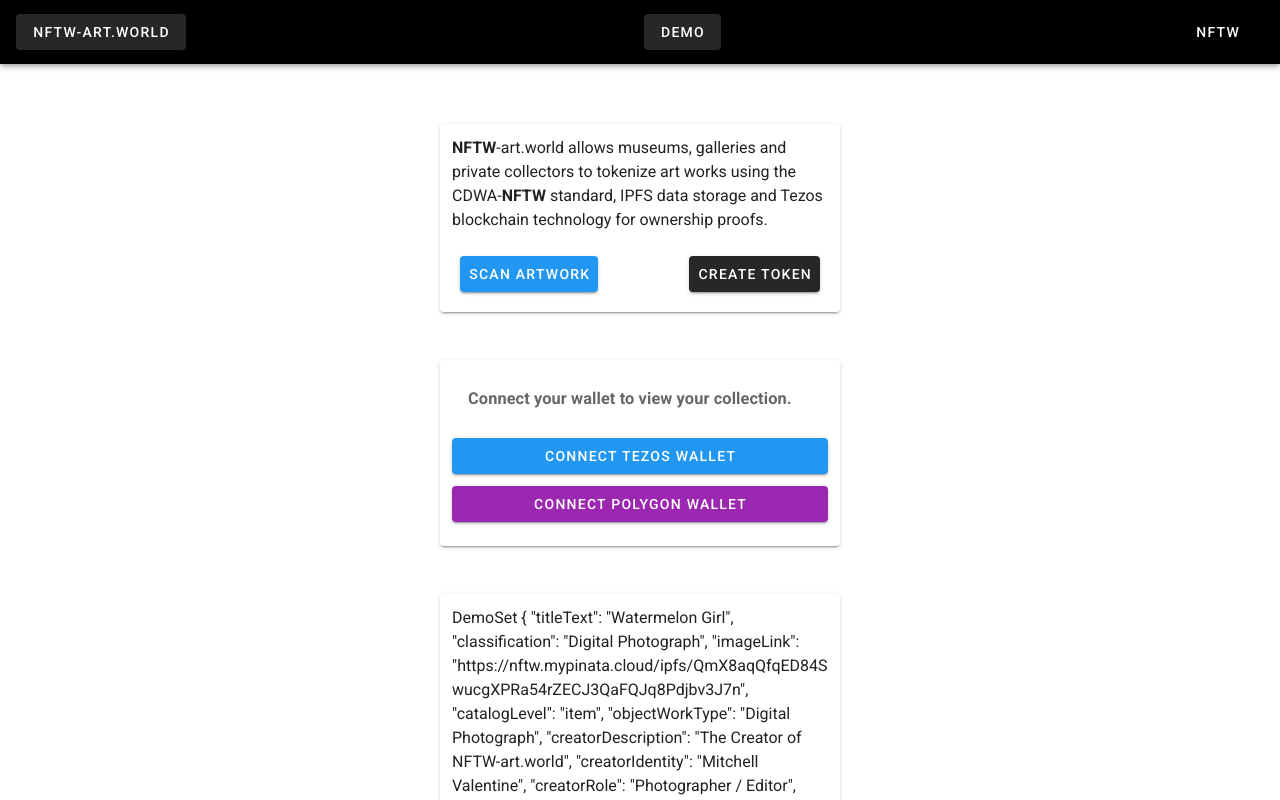
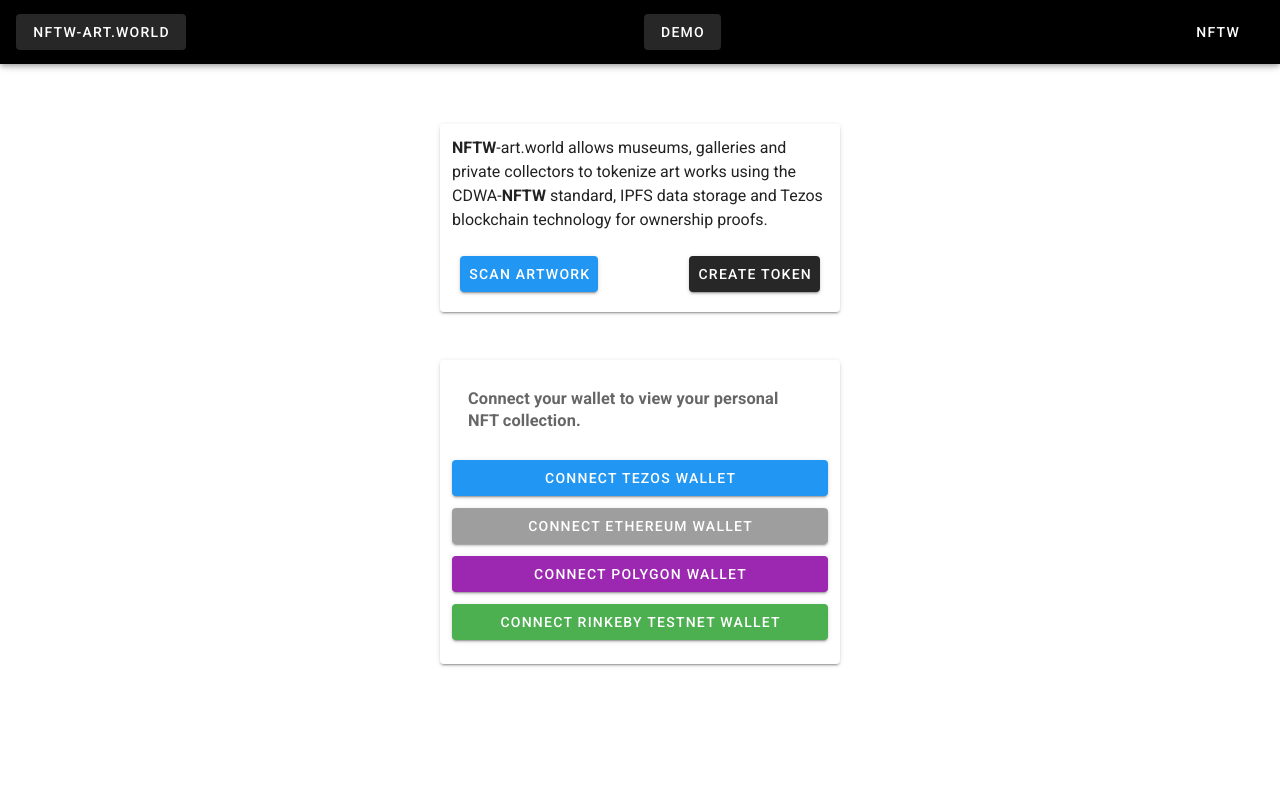
Before and after one commit to NewFronTierWorks/art.world, a Vue app: page /entry-way in a window 1280 px wide. Shown: the top 800 px of the page. Built offline with nearby package versions, Linux system fonts and the light colour scheme.

Commit message:
add buttons for other wallets

```diff
--- a/src/components/ConnectWallet.vue
+++ b/src/components/ConnectWallet.vue
@@ -3,7 +3,7 @@
     <v-row align="center" justify="center" class="fill-height">
       <v-card class="pa-3 mt-12" width="400px">
           <v-card-text>
-              <h3>Connect your wallet to view your collection.</h3>
+              <h3>Connect your wallet to view your personal NFT collection.</h3>
           </v-card-text>
             <v-btn
             color="blue"
@@ -17,6 +17,16 @@
             </v-btn>
             <v-spacer></v-spacer>
             <v-btn
+            color="grey"
+            class="my-3"
+            dark
+            block
+            @click="connectEthereumWallet"
+
+            >
+                Connect Ethereum Wallet
+            </v-btn>
+            <v-btn
             color="purple"
             class="my-3"
             dark
@@ -25,6 +35,16 @@
 
             >
                 Connect Polygon Wallet
+            </v-btn>
+            <v-btn
+            color="green"
+            class="my-3"
+            dark
+            block
+            @click="connectRinkebyWallet"
+
+            >
+                Connect Rinkeby Testnet Wallet
             </v-btn>
 
 
@@ -55,9 +75,17 @@
           const Tezos = new TezosToolkit('https://testnet-tezos.giganode.io');
           console.log(Tezos)
       },
+      connectEthereumWallet ( ) {
+          console.log("Connect Wallet")
+          alert("Connect Ethereum Wallet")
+      },
       connectPolygonWallet ( ) {
           console.log("Connect Wallet")
           alert("Connect Polygon Wallet")
+      },
+      connectRinkebyWallet ( ) {
+          console.log("Connect Wallet")
+          alert("Connect Rinkeby Wallet")
       }
   }
 }
--- a/src/views/EntryWay.vue
+++ b/src/views/EntryWay.vue
@@ -2,14 +2,12 @@
 <v-container>
   <start-menu-box />
   <connect-wallet />
-  <collection-grid />
 </v-container>
 </template>
 
 <script>
   import StartMenuBox from '../components/StartMenuBox'
   import ConnectWallet from '../components/ConnectWallet'
-  import CollectionGrid from '../components/CollectionGrid'
 
   export default {
     name: 'EntryWay',
@@ -17,7 +15,6 @@
     components: {
       StartMenuBox,
       ConnectWallet,
-      CollectionGrid
     },
   }
 </script>
```
